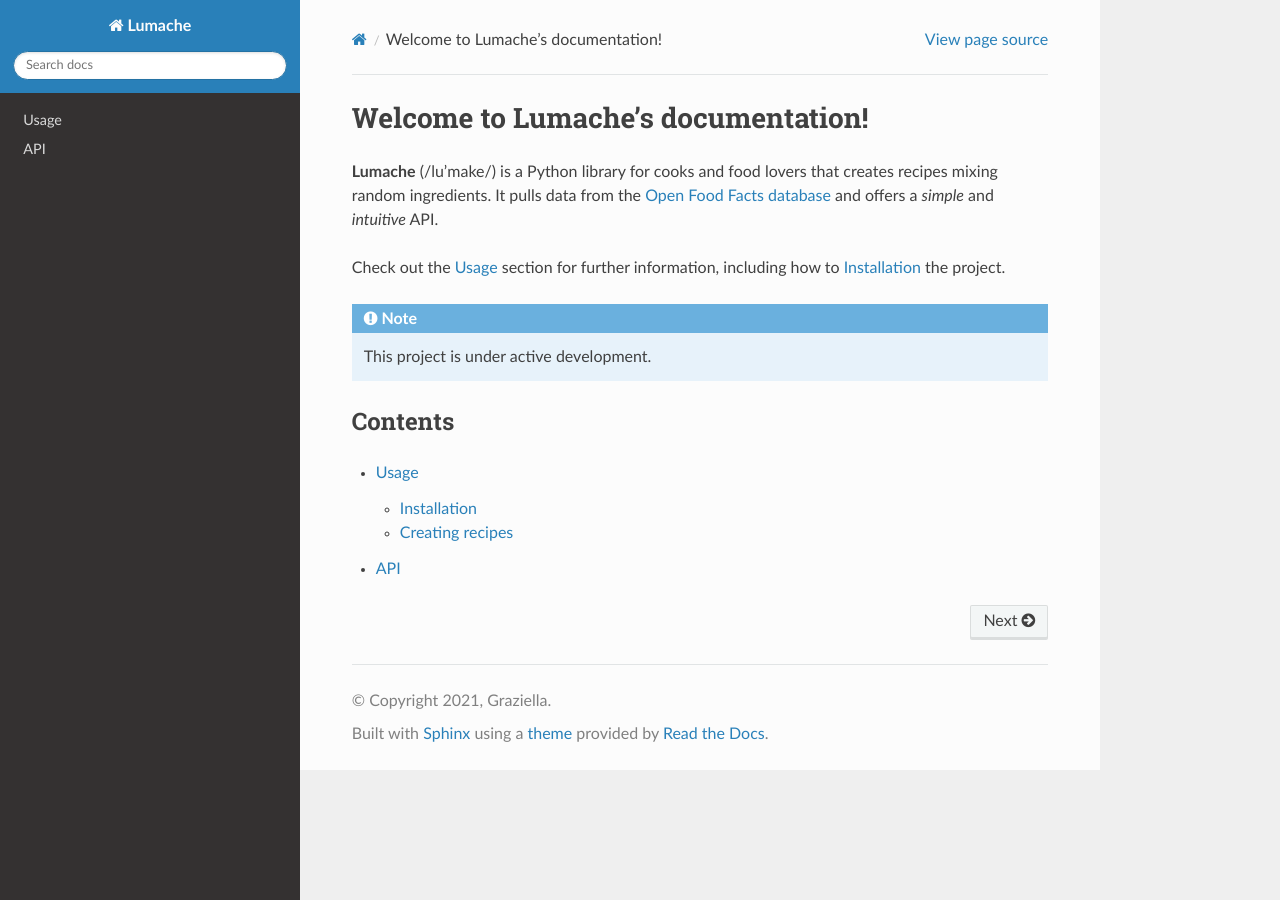
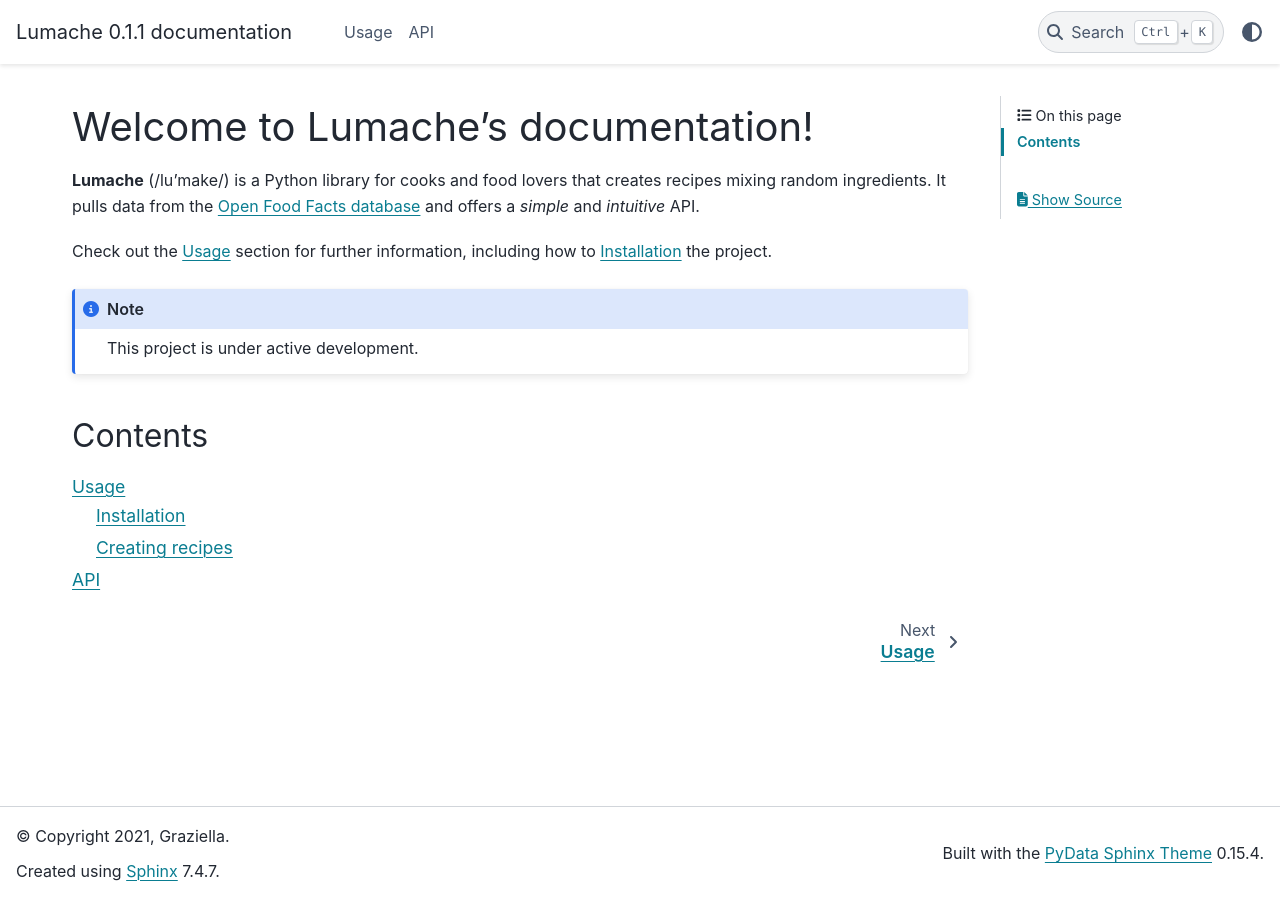
Before and after one commit to Sevans711/readthedocs-tutorial, a Sphinx documentation site: the page built from docs/source/index.rst, in a window 1280 px wide. Built offline with Sphinx 7.4.7 and the PyData theme 0.15.4, drawn with Linux system fonts in a browser that asks for light colours.

Commit message:
[FMT][DOC] messing with sphinx stuff (3)

```diff
--- a/docs/requirements.txt
+++ b/docs/requirements.txt
@@ -1,2 +1,3 @@
 sphinx==7.1.2
 sphinx-rtd-theme==1.3.0rc1
+pydata-sphinx-theme
--- a/docs/source/conf.py
+++ b/docs/source/conf.py
@@ -39,7 +39,8 @@ templates_path = ['_templates']
 
 # -- Options for HTML output
 
-html_theme = 'sphinx_rtd_theme'
+#html_theme = 'sphinx_rtd_theme'
+html_theme = "pydata_sphinx_theme"
 
 # -- Options for EPUB output
 epub_show_urls = 'footnote'
```
